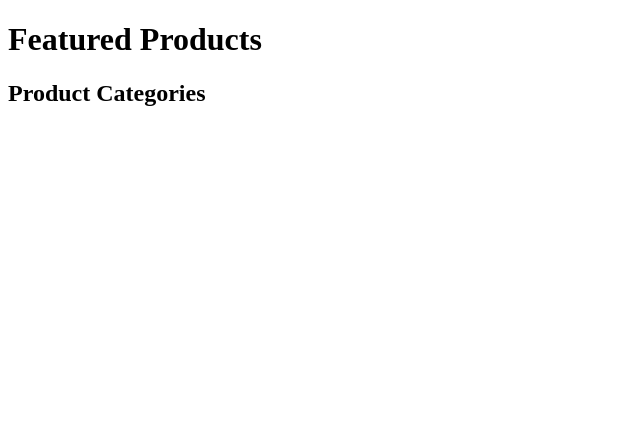
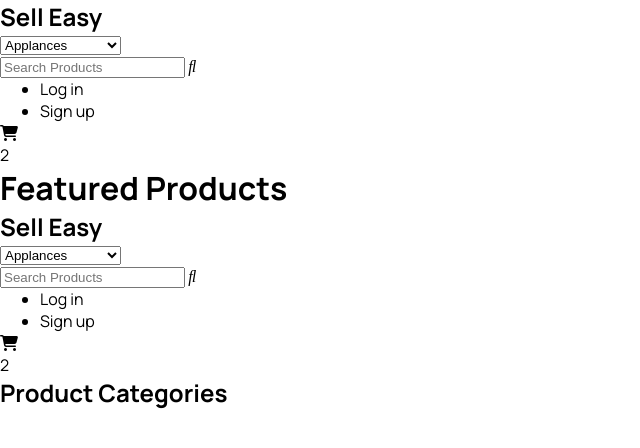
Before and after one commit to sunbeam02/djangomodels, a Django app: page /products in a window 1280 px wide. Shown: the top 448 px of the page, without its empty margins (0-640 px from the left). Run offline with Django 4.2, Linux system fonts and the light colour scheme; data that the repository does not hold is empty.

Commit message:
added more feature

```diff
--- a/sell_easy/core/account/forms.py
+++ b/sell_easy/core/account/forms.py
@@ -8,5 +8,5 @@
 class SignUpForm(forms.ModelForm):
     class Meta:
         model = Profile
-        fields = ('email', 'first_name', 'last_name', 'password', 'address', 'phone_number')
+        fields = ('__all__')
         exclude =('is_verified', 'is_admin', 'is_staff', "is_seller")
--- a/sell_easy/core/account/templates/accounts/dashboard.html
+++ b/sell_easy/core/account/templates/accounts/dashboard.html
@@ -5,9 +5,10 @@
 {% block content%}
 
 <div class="container">
+    <h1>{{srtore.name}}</h1>
     <aside>
         <div>
-            <img src="{% static user.img %}">
+            {% comment %} <img src="{% static user.img %}"> {% endcomment %}
             <h2>{{store.owner.first_name}}</h2>
         </div>
         <p>Products</p>
@@ -17,7 +18,7 @@
         <h3>This is the Dashboard</h3>
         {% for product in store.product.all%}
         <div>
-            <h1>{{product.name|capfirst}}</h1>
+            <h1>{{product.name|title}}</h1>
             <p>{{product.price}}</p>
         </div>
         {% endfor%}
--- a/sell_easy/core/account/templates/accounts/login.html
+++ b/sell_easy/core/account/templates/accounts/login.html
@@ -1,7 +1,7 @@
 
 {% extends 'base.html'%}
+{% block content%}
 
-{% block content%}
 <form method='post' action='/account/login' >
 
     {% csrf_token %}
@@ -14,5 +14,4 @@
     {{form.as_p}}
     <input type="submit" value="Log in">
 </form>
-
 {%endblock%}
--- a/sell_easy/core/account/views.py
+++ b/sell_easy/core/account/views.py
@@ -46,4 +46,4 @@
     user_id = request.session['user_id']
     user = Profile.objects.get(id=user_id)
     store = Store.objects.get(owner = user)
-    return render(request, 'accounts/dashboard.html', {'store':user})
+    return render(request, 'accounts/dashboard.html', {'store':store})
--- a/sell_easy/core/templates/core/products.html
+++ b/sell_easy/core/templates/core/products.html
@@ -8,10 +8,9 @@
 
     <h1>Featured Products</h1>
     <div style="">
-
         {%for product in products%}
             <a href="{% url 'product' product.id%}">
-                <div style="background-color: {% cycle 'red' 'green'%}; border-radius:8px;">
+                <div style="background-color: {% cycle 'white' 'white'%}; border-radius:8px; border:2px solid gray; padding; box-shadow:2px 3px">
                     <h2>{{product.name|upper}}</h2>
                     <p>{{product.desc|truncatewords:50}}</p>
                     <p>{{product.price|add:100}}</p>
--- a/sell_easy/core/urls.py
+++ b/sell_easy/core/urls.py
@@ -4,6 +4,7 @@
 from . import views
 
 urlpatterns = [
+    path('', views.home, name="home"),
     path('products', views.products, name="products"),
     path('products/<int:id>', views.products, name="product"),
     path('stores', views.stores, name="stores"),
@@ -12,11 +13,13 @@
     path('categories', views.categories, name="categories"),
     path('categories/<int:id>', views.category, name="category"),
 
+    #: ACCOUNT VIEWS
     path('account/', include([
         path('login', account_views.login, name='login'),
         path('signup', account_views.signup, name='signup'),
     ])),
 
+    # :DASHBOARD VIEW
     path('dashboard', account_views.dashboard, name='dashboard')
 
 ]
--- a/sell_easy/core/views.py
+++ b/sell_easy/core/views.py
@@ -21,6 +21,22 @@
 #     page += '</ul>'
 #     return page
 
+def home(request):
+    products = Products.objects.all()
+    best_selling_products = products
+    products =products[:8]
+    categories = Category.objects.all()[:4]
+    stores = Store.objects.all()[:4]
+
+    context={
+        'products':products,
+        'categories':categories,
+        'stores':stores,
+        'best_selling_products':best_selling_products
+    }
+
+    return render(request, 'core/home.html', context)
+
 def products(request):
     products = Products.objects.all()
     categories = Category.objects.all()
@@ -29,7 +45,7 @@
 
 def product(request, id):
     products = Products.objects.get(id=id)
-    related_products = Products.objects.filter(category=product.category)
+    related_products = Products.objects.filter(category=product.category).exclude(id=product.id)
     return render(request, 'core/details.html', {'product':product, 'related_products':related_products})
 
 
--- a/sell_easy/sell_easy/settings.py
+++ b/sell_easy/sell_easy/settings.py
@@ -120,6 +120,12 @@
 
 STATIC_URL = 'static/'
 
+# STATIC_ROOT = os.path.join(BASE_DIR, 'static')
+
+STATICFILES_DIRS=[
+    os.path.join(BASE_DIR, 'static')
+]
+
 # Default primary key field type
 # https://docs.djangoproject.com/en/4.2/ref/settings/#default-auto-field
 
--- /dev/null
+++ b/sell_easy/static/base.css
@@ -0,0 +1,34 @@
+@import url('https://fonts.googleapis.com/css2?family=Manrope:wght@200;300;400;500;600;700;800&family=Open+Sans:ital,wght@0,300;0,400;0,500;0,600;0,700;0,800;1,700&display=swap');
+
+:root{
+    --background-color: #A5D7E8;
+    --main-color: #0B2447;
+    --accent-color: #159895;
+    --accent-color-1: #576CBC;
+    --accent-color-2: #193760;
+}
+
+*{
+    margin:0;
+    box-sizing: border-box;
+}
+
+html{
+    font-family: 'Manrope';
+    font-size: 16px;
+}
+
+.section-grid{
+    display: grid;
+    grid-template-columns: 1fr 1fr 1fr;
+    gap: 10px;
+}
+
+.section{
+    padding: 10px;
+}
+
+.section-heading{
+    font-family: 'Open-sans';
+    font-weight: bold;
+}
--- a/sell_easy/templates/base.html
+++ b/sell_easy/templates/base.html
@@ -1,3 +1,6 @@
+
+ {% load static %}
+
 <!DOCTYPE html>
 
 <html>
@@ -7,11 +10,19 @@
         <title>{% block title%}{% endblock%}</title>
         <meta name="description" content="">
         <meta name="viewport" content="width=device-width, initial-scale=1">
-        <link rel="stylesheet" href="">
+        <link rel="stylesheet" href="https://cdnjs.cloudflare.com/ajax/libs/font-awesome/6.4.0/css/all.min.css" integrity="sha512-iecdLmaskl7CVkqkXNQ/ZH/XLlvWZOJyj7Yy7tcenmpD1ypASozpmT/E0iPtmFIB46ZmdtAc9eNBvH0H/ZpiBw==" crossorigin="anonymous" referrerpolicy="no-referrer" />
+        <link rel="stylesheet" href="{% static 'base.css'%}">
     </head>
     <body>
-       <header></header>
-       <main>{% block content%}{% endblock%}</main>
-       <footer></footer>
+       <header>
+            {% include 'header.html'%}
+       </header>
+       <main>
+            {% block content%}
+            {% endblock%}
+        </main>
+       <footer>
+            {%include 'footer.html'%}
+       </footer>
     </body>
 </html>
--- /dev/null
+++ b/sell_easy/templates/header.html
@@ -0,0 +1,31 @@
+<nav>
+    <div>
+        <h1>Sell Easy</h1>
+    </div>
+    <div class="middle search-panel">
+        <select>
+            <option>Applances</option>
+            <option>Furniture</option>
+            <option>Beauty Care</option>
+            <option>Men Clothes</option>
+            <option>Women Clothes </option>
+            <option>Children Clothes</option>
+            <option>Shoes</option>
+            <option>Laptops</option>
+        </select>
+        <div class="search">
+            <input type="text" placeholder="Search Products"/>
+            <i class="fa-light fa-magnifying-glass"></i>
+        </div>
+    </div>
+    <div class="right">
+        <ul class="auth">
+            <li>Log in</li>
+            <li>Sign up</li>
+        </ul>
+        <div class="shopping cart">
+            <i class="fa-solid fa-cart-shopping"></i>
+            <p>{{2}}</p>
+        </div>
+    </div>
+</nav>
```
Also changed, not shown: sell_easy/core/models.py (+10 -4 lines), sell_easy/core/templates/core/detail.html (+15 -6 lines), sell_easy/core/templates/core/home.html (+110 -0 lines), sell_easy/templates/footer.html (added).
